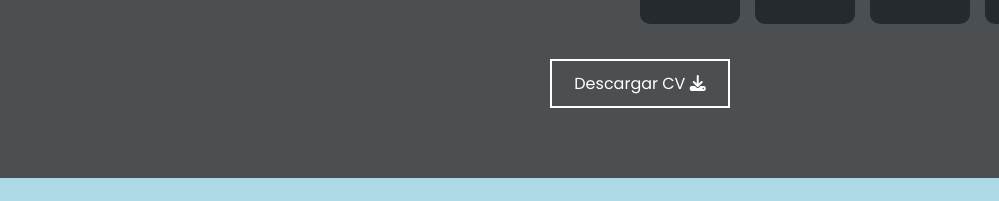
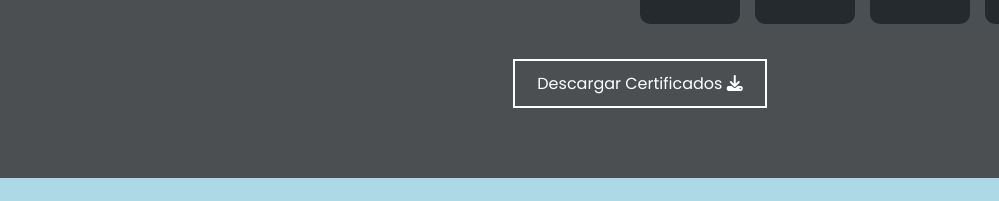
Before and after one commit to Pablo2vbng/PortfolioWeb, a plain HTML site: page index.html in a window 1280 px wide. Shown: the part 1328-1529 px from the top of the page, 0-999 px from the left. Drawn offline with Linux system fonts and the light colour scheme.

Commit message:
Añadimos diplomas

```diff
--- a/index.html
+++ b/index.html
@@ -126,7 +126,8 @@
                     </div>
                 </div>
                 <button>
-                    Descargar CV <i class="fa-solid fa-download"></i>
+                    <a class="boton" href="Diplomas\Diplomas programación pdf.pdf">
+                    Descargar Certificados <i class="fa-solid fa-download"></i></a>
                     <span class ="overlay"></span>
                 </button>
         </div>
--- a/style.css
+++ b/style.css
@@ -293,6 +293,7 @@ html{
     margin-bottom: 10px;
 }
 .about-me button{
+    text-decoration: none;
     cursor: pointer;
     background-color: transparent;
     border: 2px solid white;
@@ -304,6 +305,7 @@ html{
     color: white;
     position: relative;
     z-index: 10;
+
 }
 .about-me button .overlay{
     position: absolute;
@@ -318,6 +320,13 @@ html{
 .about-me button:hover .overlay{
     width: 100%;
 }
+.boton{
+    text-decoration: none;
+    color:white;
+    font-family: "Poppins", sans-serif;
+
+}
+
 
 /* SECCION CURRICULUM */
 .curriculum{
```
Also changed, not shown: 9 other files.
